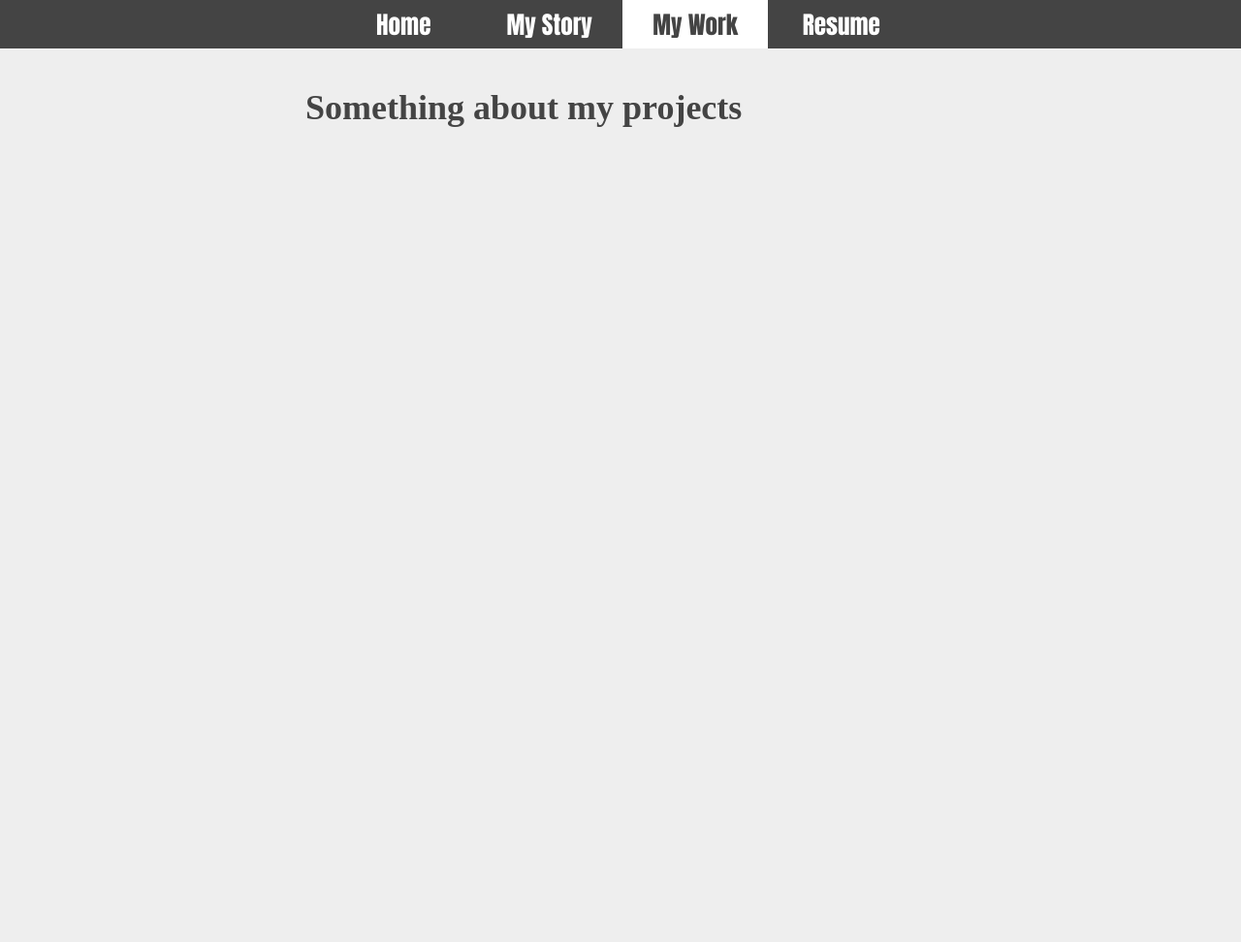
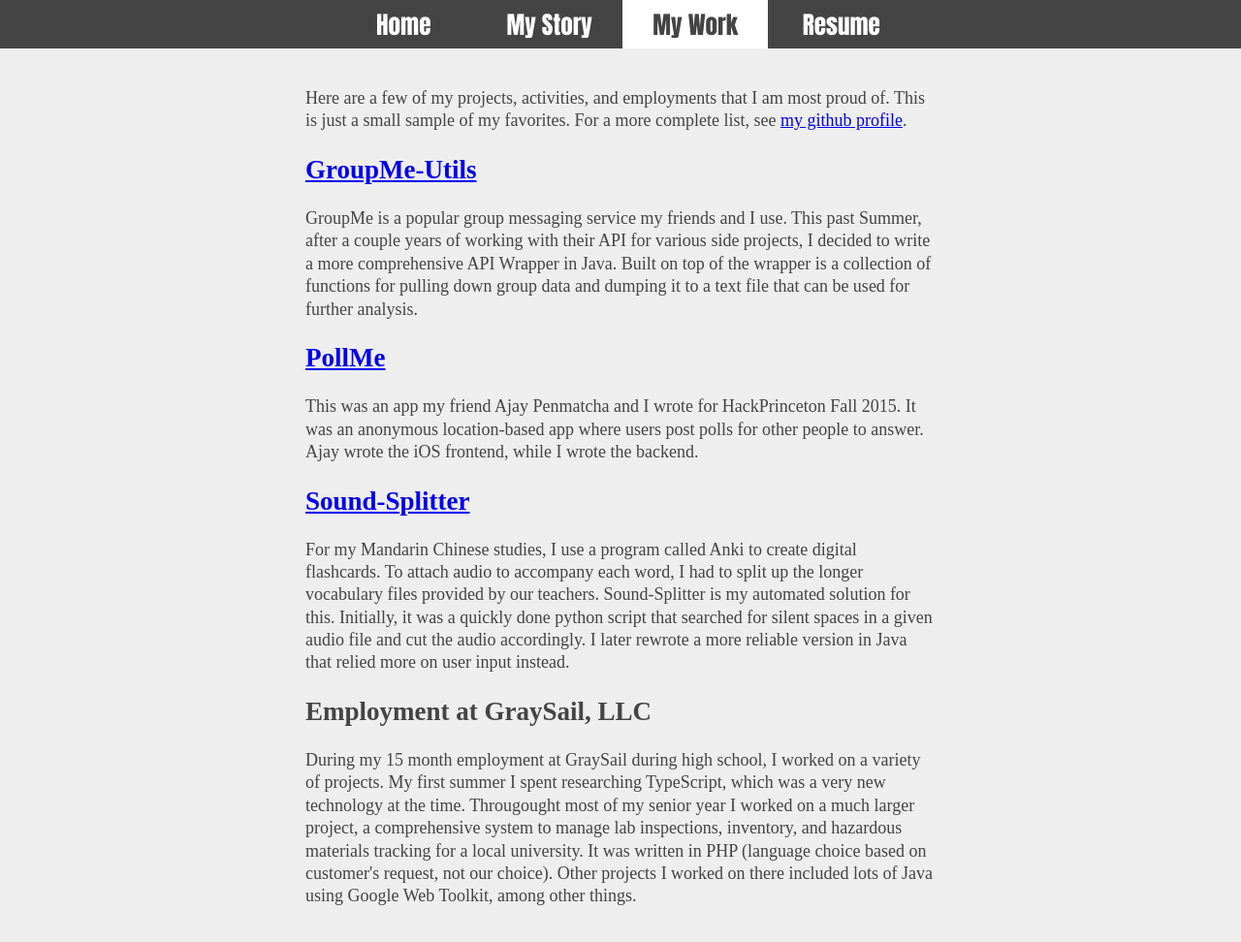
Before and after one commit to TheGuyWithTheFace/TheGuyWithTheFace.github.io, a plain HTML site: page work.html in a window 1280 px wide. Shown: the whole page at 97% size. Before the commit the page ends 800 px from the top, so only its background shows below. Drawn offline with Linux system fonts and the light colour scheme.

Commit message:
Add Work Section

```diff
--- a/work.html
+++ b/work.html
@@ -18,7 +18,54 @@
             </div>
         </header>
         <main>
-            <h1>Something about my projects</h1>
+            <p>Here are a few of my projects, activities, and employments that I am most proud of.
+               This is just a small sample of my favorites. For a more complete list, see
+                <a href="https://github.com/TheGuyWithTheFace">my github profile</a>.</p>
+            <section>
+                <h2><a href="https://github.com/TheGuyWithTheFace/groupme-utils">GroupMe-Utils</a></h2>
+                <p>
+                    GroupMe is a popular group messaging service my friends and I use.
+                    This past Summer, after a couple years of working with their API for
+                    various side projects, I decided to write a more comprehensive API
+                    Wrapper in Java. Built on top of the wrapper is a collection of functions for
+                    pulling down group data and dumping it to a text file that can be used for further
+                    analysis.
+                </p>
+            </section>
+            <section>
+                <h2><a href="http://devpost.com/software/pollme">PollMe</a></h2>
+                <p>
+                    This was an app my friend Ajay Penmatcha and I wrote for HackPrinceton
+                    Fall 2015. It was an anonymous location-based app where users post
+                    polls for other people to answer. Ajay wrote the iOS frontend, while I
+                    wrote the backend.
+                </p>
+            </section>
+            <section>
+                <h2><a href="https://github.com/TheGuyWithTheFace/sound-splitter-2">Sound-Splitter</a></h2>
+                <p>
+                    For my Mandarin Chinese studies, I use a program called Anki to
+                    create digital flashcards. To attach audio to accompany each word,
+                    I had to split up the longer vocabulary files provided by our teachers.
+                    Sound-Splitter is my automated solution for this. Initially, it was
+                    a quickly done python script that searched for silent spaces in a given
+                    audio file and cut the audio accordingly. I later rewrote a more
+                    reliable version in Java that relied more on user input instead.
+                </p>
+            </section>
+            <section>
+                <h2>Employment at GraySail, LLC</h2>
+                <p>
+                    During my 15 month employment at GraySail during high school, I worked on a variety
+                    of projects. My first summer I spent researching TypeScript, which was a very new
+                    technology at the time. Througought most of my senior year I worked on a much
+                    larger project, a comprehensive system to manage lab inspections, inventory, and
+                    hazardous materials tracking for a local university. It was written
+                    in PHP (language choice based on customer's request, not our choice). Other
+                    projects I worked on there included lots of Java using Google Web Toolkit, among
+                    other things.
+                </p>
+            </section>
         </main>
     </body>
 </html>
```
Also changed, not shown: story.html (+7 -7 lines).
